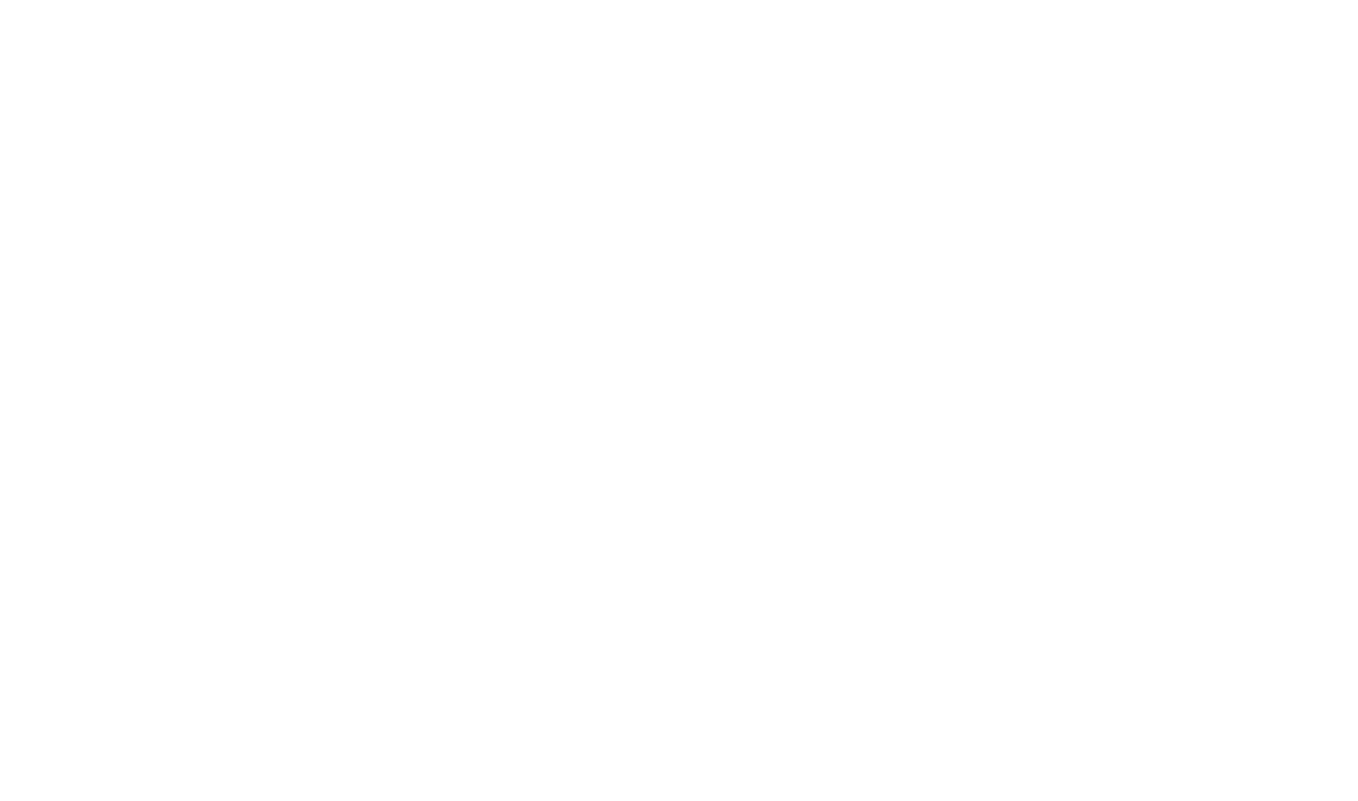
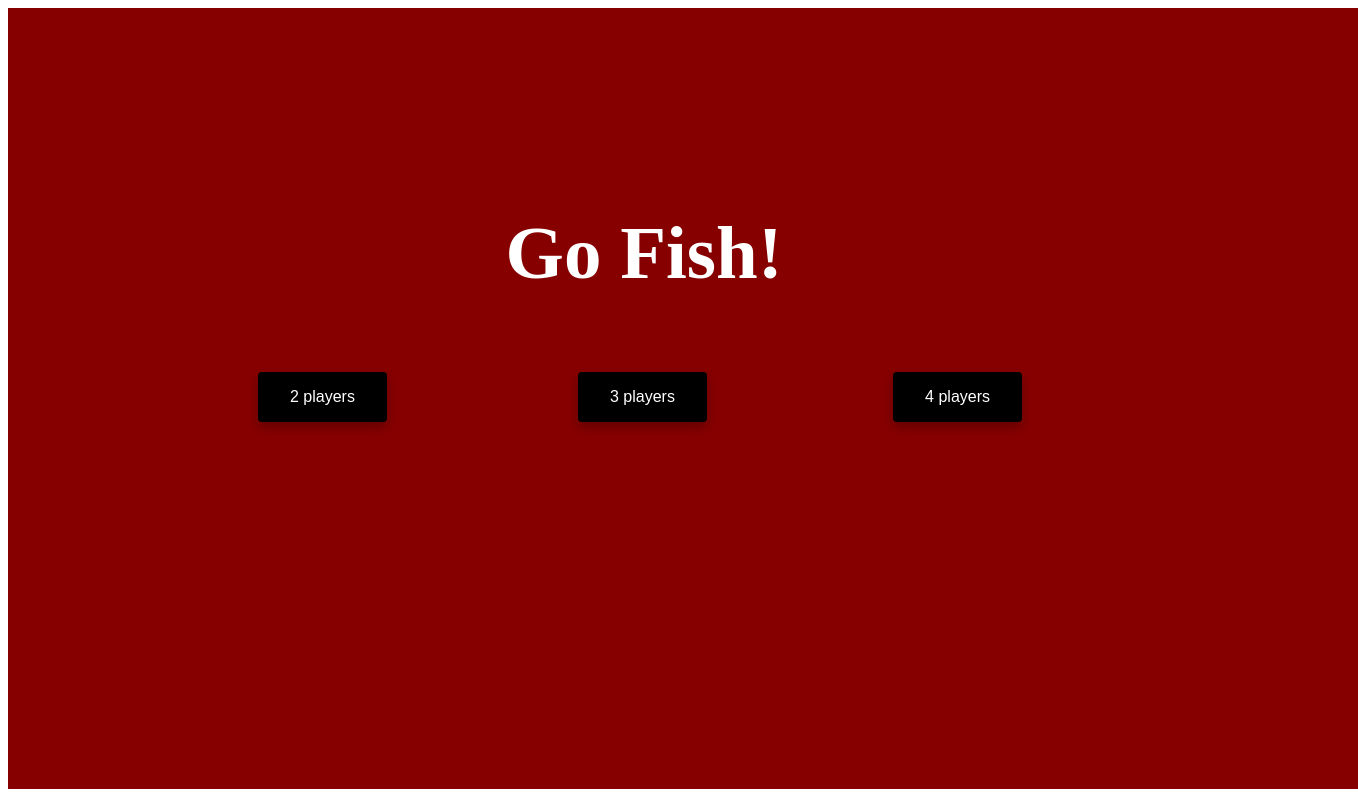
Before and after one commit to yhashim/ICS4U-Workspace, a plain HTML site: page JavaScript/GoFish/index.html in a window 1280 px wide. Shown: the whole page, 1358 px wide, since content can reach past the window. Drawn offline with Linux system fonts and the light colour scheme.

Commit message:
More stuff

```diff
--- a/JavaScript/GoFish/index.html
+++ b/JavaScript/GoFish/index.html
@@ -3,14 +3,54 @@
     <head>
       <title>GoFish JS</title>
       <link rel="stylesheet" type="text/css" href="style.css">
-      <script src='main.js'></script>
+
     </head>
-    <body>
+    <body onload="init('myCanvas');">
       <div id="game">
-        <canvas id="myCanvas" width="1024" height="485">
+        <canvas id="myCanvas" width="1350" height="781">
         Your browser does not support the HTML5 canvas tag.
         </canvas>
-        <p onload="init('myCanvas')"></p>
+        <h1 id="title">Go Fish!</h1>
+        <button id="b1" class="button" style="left: 20%;" onclick="begin(2)">2 players</button>
+        <button id="b2" class="button" style="left: 45%;" onclick="begin(3)">3 players</button>
+        <button id="b3" class="button" style="right: 20%;" onclick="begin(4)">4 players</button>
       </div>
+      <script src='main.js'></script>
+      <style>
+        h1 {
+          display: block;
+          position: absolute;
+          top: 20%;
+          left: 39.5%;
+          color: white;
+          text-align: center;
+          text-decoration: none;
+          display: inline-block;
+          font-size: 75px;
+        }
+        .button {
+          display: block;
+          position: absolute;
+          top: 46%;
+          background-color: black;
+          border: none;
+          color: white;
+          padding: 16px 32px;
+          text-align: center;
+          text-decoration: none;
+          display: inline-block;
+          font-size: 16px;
+          margin: 4px 2px;
+          -webkit-transition-duration: 0.4s;
+          transition-duration: 0.4s;
+          cursor: pointer;
+          color: white;
+          border-radius: 4px;
+          box-shadow: 0 5px 8px 0 rgba(0,0,0,0.16), 0 5px 13px 0 rgba(0,0,0,0.12);
+        }
+        .button:hover {
+            background-color: white;
+            color: #870000;
+        }
     </body>
 </html>
--- a/JavaScript/GoFish/main.js
+++ b/JavaScript/GoFish/main.js
@@ -23,19 +23,79 @@ var ctx;
 var backgroundImg;
 
 function init(elem) {
+    loadAllImgs();
     canvas = document.getElementById(elem);
     ctx = canvas.getContext("2d");
-    loadAllImgs();
-    ctx.drawImage(backgroundImg, 0, 0, canvas.width, canvas.height);
+    ctx.fillStyle = '#870000';
+    ctx.fillRect(0, 0, canvas.width, canvas.height);
+    clientRect = canvas.getBoundingClientRect();
+    document.addEventListener('mousemove', e => {
+        mouseX = e.clientX - clientRect.left;
+        mouseY = e.clientY - clientRect.top;
+    });
+    document.addEventListener('mousedown', e => {
+        mouseDown = true;
+    });
+    document.addEventListener('mouseup', e => {
+        mouseDown = false;
+    });
+}
+
+function begin(num) {
+    document.getElementById("title").style.display = 'none';
+    document.getElementById("b1").style.display = 'none';
+    document.getElementById("b2").style.display = 'none';
+    document.getElementById("b3").style.display = 'none';
     var gameDone = false;
-    var numPlayers = document.getElementByID(playersWanted)-1; // get from HTML pg how many wanted by player - 2, 3 or 4
+    var numPlayers = num-1; // get from HTML pg how many wanted by player - 2, 3 or 4
     for (var i = 0; i<numPlayers; i++){
-        var trait = traits[Math.floor(Math.random() * traits.length)];
+        var trait = traits[Math.floor(Math.random()*traits.length)];
         CPUs[i] = new CPU(i, trait);
     }
+    draw();
     play(player, cps, gameDone);
 }
 
+function draw() {
+    // if game oveer
+        // return;
+    // else
+        // do drawy stuff
+        // draw player at bottom of screen
+        // draw cpus
+            // draw them based on num cpus
+    window.requestAnimationFrame(draw);
+}
+
+// function getMousePos(canvas, event) {
+//     var rect = canvas.getBoundingClientRect();
+//     return {
+//         x: event.clientX - rect.left,
+//         y: event.clientY - rect.top
+//     };
+// }
+
+// //Function to check whether a point is inside a rectangle
+// function isInside(pos, rect){
+//     return pos.x > rect.x && pos.x < rect.x+rect.width && pos.y < rect.y+rect.height && pos.y > rect.y
+// }
+
+// //The rectangle should have x,y,width,height properties
+// var rect = {
+//     x:250,
+//     y:350,
+//     width:200,
+//     height:100
+// };
+
+//Binding the click event on the canvas
+/*canvas.addEventListener('click', function(evt) {
+    var mousePos = getMousePos(canvas, evt);
+    if (isInside(mousePos,rect)) {
+        return true;
+    }
+}, false);
+*/
 class Player {
     constructor(){
         this.name = "You";
```
Also changed, not shown: JavaScript/GoFish/images/gofish-logo.png (added).
